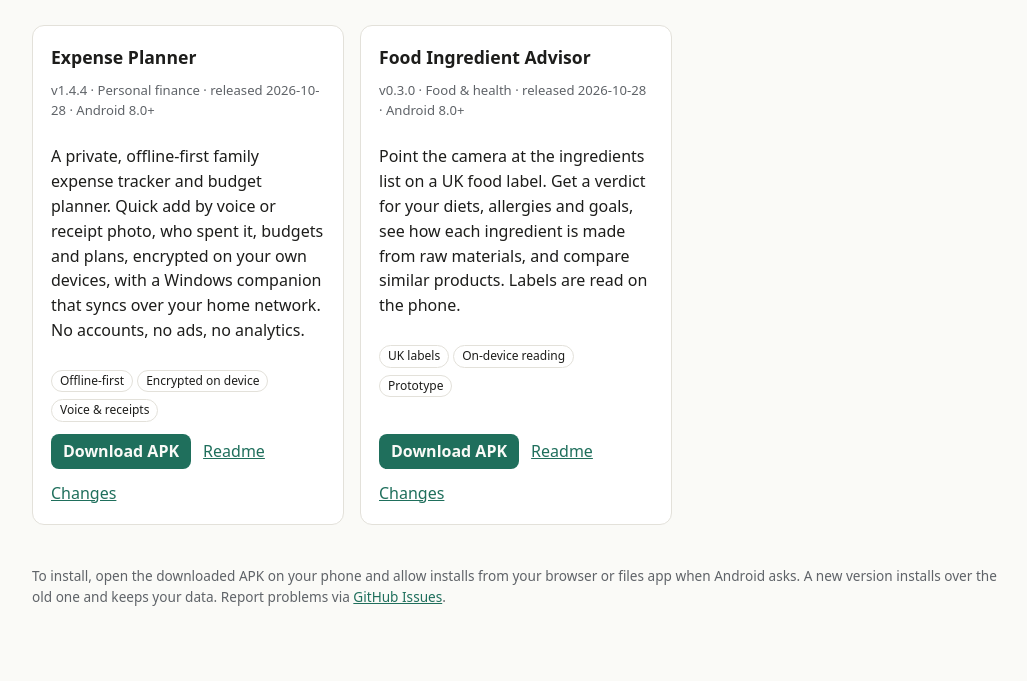
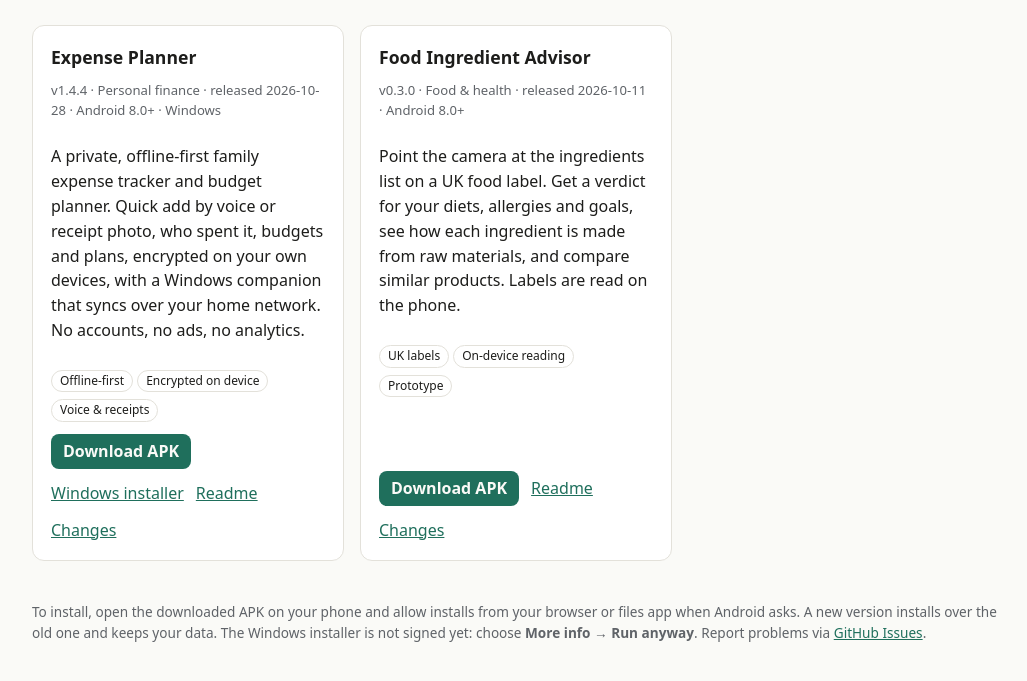
Before and after one commit to vivekmanivel/android-apps, a plain HTML site: page index.html in a window 1280 px wide. Shown: the part 113-794 px from the top of the page, without its empty margins (124-1151 px from the left). Drawn offline with Linux system fonts and the light colour scheme.

Commit message:
Expense Planner: add Windows installer; keep only latest version public
Co-Authored-By: Claude Opus 5.5 <noreply@anthropic.com>

```diff
--- a/apps.js
+++ b/apps.js
@@ -7,15 +7,16 @@ window.APPS = [
     "released": "2026-10-28",
     "category": "Personal finance",
     "apk": "ExpensePlanner-1.4.4.apk",
+    "msi": "ExpensePlanner-1.4.4.msi",
     "summary": "A private, offline-first family expense tracker and budget planner. Quick add by voice or receipt photo, who spent it, budgets and plans, encrypted on your own devices, with a Windows companion that syncs over your home network. No accounts, no ads, no analytics.",
     "tags": ["Offline-first", "Encrypted on device", "Voice & receipts"],
-    "requires": "Android 8.0+"
+    "requires": "Android 8.0+ · Windows"
   },
   {
     "slug": "ingredient-advisor",
     "title": "Food Ingredient Advisor",
     "version": "0.3.0",
-    "released": "2026-10-28",
+    "released": "2026-10-11",
     "category": "Food & health",
     "apk": "IngredientAdvisor-0.3.0.apk",
     "summary": "Point the camera at the ingredients list on a UK food label. Get a verdict for your diets, allergies and goals, see how each ingredient is made from raw materials, and compare similar products. Labels are read on the phone.",
--- a/index.html
+++ b/index.html
@@ -22,7 +22,7 @@ footer{margin-top:40px;font-size:.85rem;color:var(--mut)}
 <h1>Android Apps</h1>
 <p class="l">Free Android apps by Usualy Labs. Each tile always links to the latest version. No accounts, nothing collected.</p>
 <div class="grid" id="grid"></div>
-<footer>To install, open the downloaded APK on your phone and allow installs from your browser or files app when Android asks. A new version installs over the old one and keeps your data. Report problems via <a href="https://github.com/vivekmanivel/android-apps/issues">GitHub Issues</a>.</footer>
+<footer>To install, open the downloaded APK on your phone and allow installs from your browser or files app when Android asks. A new version installs over the old one and keeps your data. The Windows installer is not signed yet: choose <b>More info → Run anyway</b>. Report problems via <a href="https://github.com/vivekmanivel/android-apps/issues">GitHub Issues</a>.</footer>
 </div>
 <script src="apps.js"></script>
 <script>
@@ -32,6 +32,6 @@ document.getElementById('grid').innerHTML=(window.APPS||[]).map(a=>`<div class="
 <h2>${esc(a.title)}</h2><div class="meta">v${esc(a.version)} · ${esc(a.category)} · released ${esc(a.released)} · ${esc(a.requires)}</div>
 <p>${esc(a.summary)}</p>
 <div>${(a.tags||[]).map(s=>`<span class="tag">${esc(s)}</span>`).join('')}</div>
-<div class="btns"><a class="dl" href="${REPO}/releases/download/${esc(a.slug)}/${esc(a.apk)}">Download APK</a><a href="${REPO}/blob/main/apps/${esc(a.slug)}/README.md">Readme</a><a href="${REPO}/blob/main/apps/${esc(a.slug)}/CHANGELOG.md">Changes</a></div></div>`).join('')||'<p>No apps yet.</p>';
+<div class="btns"><a class="dl" href="${REPO}/releases/download/${esc(a.slug)}/${esc(a.apk)}">Download APK</a>${a.msi?`<a href="${REPO}/releases/download/${esc(a.slug)}/${esc(a.msi)}">Windows installer</a>`:""}<a href="${REPO}/blob/main/apps/${esc(a.slug)}/README.md">Readme</a><a href="${REPO}/blob/main/apps/${esc(a.slug)}/CHANGELOG.md">Changes</a></div></div>`).join('')||'<p>No apps yet.</p>';
 </script>
 </body></html>
```
Also changed, not shown: 3 other files.
